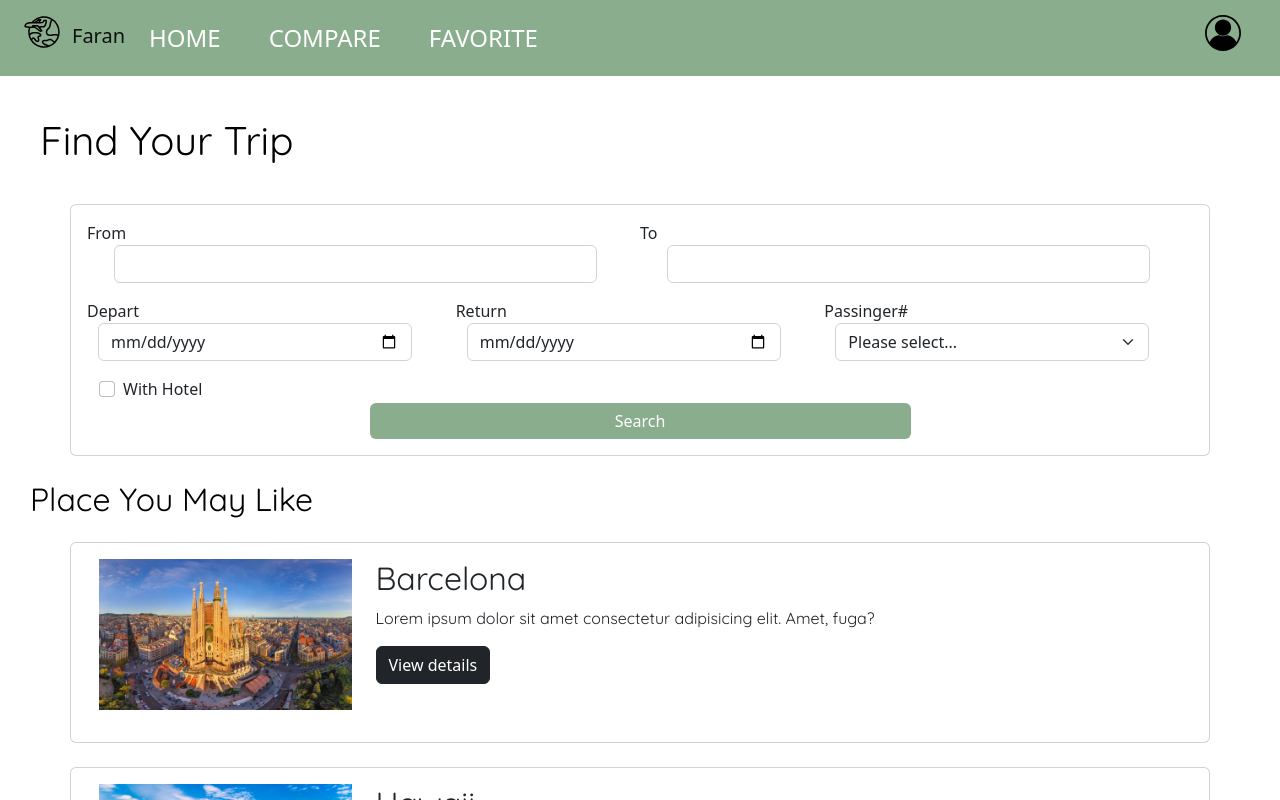
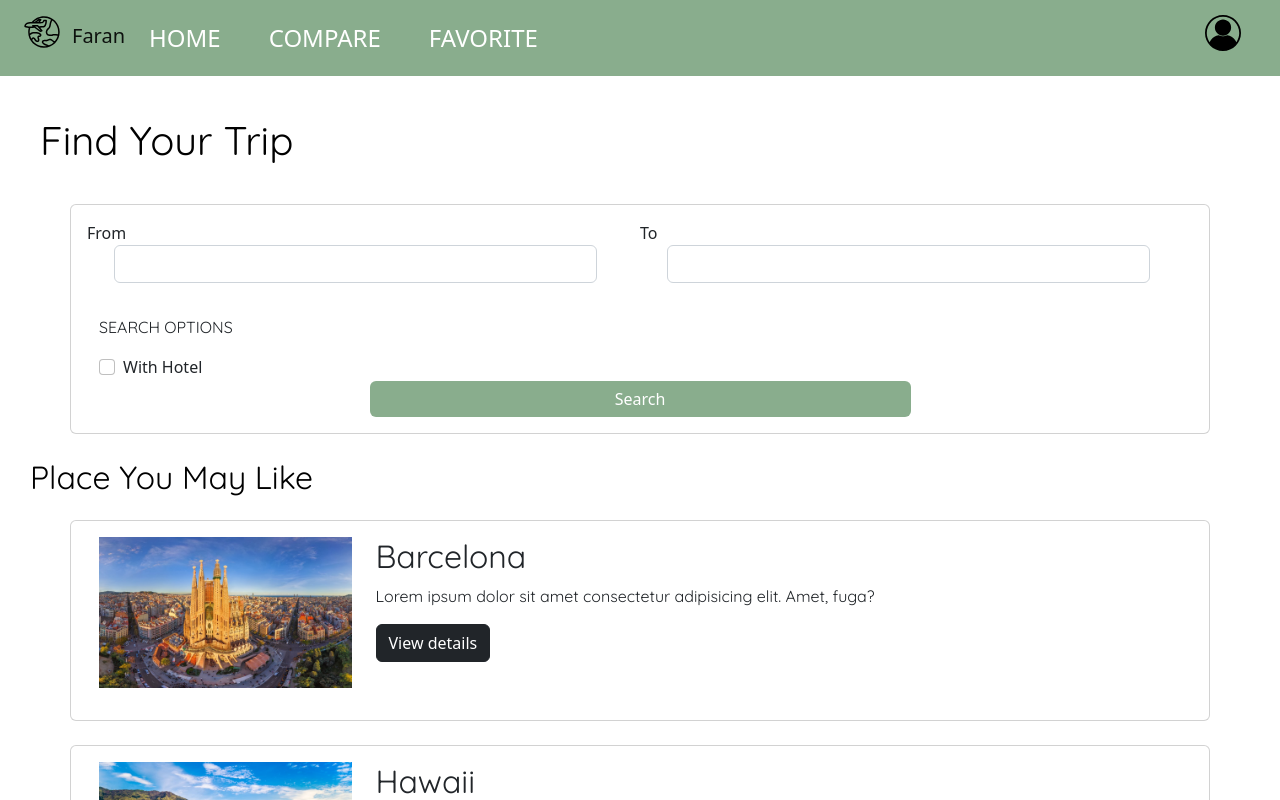
Before and after one commit to info340b-wi23/project-info340-group-bb4, a React (Create React App) app: page / in a window 1280 px wide. Shown: the top 800 px of the page. Built offline with nearby package versions, Linux system fonts and the light colour scheme.

Commit message:
update search

```diff
--- a/src/components/App.js
+++ b/src/components/App.js
@@ -24,8 +24,6 @@ function App(props) {
         {/* <Homepage/> */}
         <Routes>
           <Route path="/" element={<Homepage/>}/>
-          {/* <Route path="/" element={<HomeSearch/>}/> */}
-
           <Route path="search" element={<SearchDataTable/>}/>
 
           <Route path="comparisonPage" element={<ComparisonPage/>}/>
--- a/src/components/DestSelectForm.js
+++ b/src/components/DestSelectForm.js
@@ -40,7 +40,7 @@ export function DestSelectForm(props) {
   // track search option checkbox input -- hotel
   const [searchOption, setSearchOption] = useState(false);
 
-  const [selectNum, setSelectNum] = useState(false);
+  // const [selectNum, setSelectNum] = useState(false);
 
   const handleFromSelect = (event) => {
     setSelectFrom(event.target.value);
@@ -50,9 +50,9 @@ export function DestSelectForm(props) {
     setSelectTo(event.target.value);
   }
 
-  const handleNumSelect = (event) => {
-    setSelectNum(event.target.value);
-  }
+  // const handleNumSelect = (event) => {
+  //   setSelectNum(event.target.value);
+  // }
 
   const handleCheck = (event) => {
     setSearchOption(event.target.checked);
@@ -71,9 +71,9 @@ export function DestSelectForm(props) {
     return <option key={travelData.to} value={travelData => <div>{travelData.to}</div>}></option>
   })
 
-  const optionElemsNum = numData.map((numData) => {
-    return <option key={numData.id} value={numData => <div>{numData.string}</div>}></option>
-  })
+  // const optionElemsNum = numData.map((numData) => {
+  //   return <option key={numData.id} value={numData => <div>{numData.string}</div>}></option>
+  // })
 
   return(
     <div>
@@ -100,6 +100,7 @@ export function DestSelectForm(props) {
                             <select type="search" id="inputLGEx" class="form-control" value={selectTo} onChange={handleToSelect} required>
                                 <option value="">
                                     {/* <input/> */}
+                                    {/* {optionElemsTo} */}
                                 </option>
                                 {optionElemsTo}
                             </select>
@@ -108,21 +109,21 @@ export function DestSelectForm(props) {
                 </div>
                 <div className='row'>
                   {/* depart */}
-                  <div className='input-group row mb-3 col'>
+                  {/* <div className='input-group row mb-3 col'>
                     <label htmlFor='departInput' className='col-lg-1 row'>Depart</label>
                     <div className='col-lg-11'>
                       <input type="date" id="start" className='form-control' required></input>
                     </div>
-                  </div>
+                  </div> */}
                   {/* return */}
-                  <div className='input-group row mb-3 col'>
+                  {/* <div className='input-group row mb-3 col'>
                     <label htmlFor='returnInput' className='col-lg-1 row'>Return</label>
                     <div className='col-lg-11'>
                       <input type="date" id="end" className='form-control' required></input>
                     </div>
-                  </div>
+                  </div> */}
                   {/* passigner num */}
-                  <div className='input-group row mb-3 col'>
+                  {/* <div className='input-group row mb-3 col'>
                     <label htmlFor='passingerInput' className='col-lg-1 row'>Passinger#</label>
                     <div className='col-lg-11'>
                       <select className="form-select" value={selectNum} onChange={handleNumSelect} required>
@@ -130,19 +131,21 @@ export function DestSelectForm(props) {
                         {optionElemsNum}
                       </select>
                     </div>
-                  </div>
-
+                  </div> */}
                 </div>
                 <div className='row'>
+                  <p class="search-text">SEARCH OPTIONS</p>
                     <div className='col-auto'>
-                        <div className='form-check'>
-                            <input id="flexCheckDefault" type="checkbox" className="form-check-input" checked={searchOption} onChange={handleCheck} />
-                            <label htmlFor="flexCheckDefault" className="form-check-label">With Hotel</label>
+                        <div className='form-check checkbox'>
+                          <input id="flexCheckDefault" type="checkbox" className="form-check-input" checked={searchOption} onChange={handleCheck} />
+                          <label htmlFor="flexCheckDefault" className="form-check-label">With Hotel</label>
                         </div>
                     </div>
                 </div>
                 <div className="d-grid gap-2 col-6 mx-auto">
-                  <button type="submit" className="btn btn-primary search-btn" onChange={handleCheck}><Link to="search"></Link>Search</button>
+                  {/* <button type="submit" className="btn btn-primary search-btn" onChange={handleCheck}><Link to="search"></Link>Search</button> */}
+                  <Link to="search" type="button" className="btn btn-primary search-btn" onChange={handleCheck}>Search</Link>
+
                 </div>
               </div>
               </div>
--- a/src/components/HomeSearch.js
+++ b/src/components/HomeSearch.js
@@ -113,7 +113,7 @@ export function HomeSearch(props) {
 
                   {/* <!-- Submit --> */}
                   <div className="d-grid gap-2 col-6 mx-auto">
-                    <button type="submit" className="btn btn-primary search-btn"><Link to="search"></Link>Search</button>
+                    <button className="btn btn-primary search-btn"><Link to="/search"></Link>Search</button>
                   </div>
 
                 </form>
```
